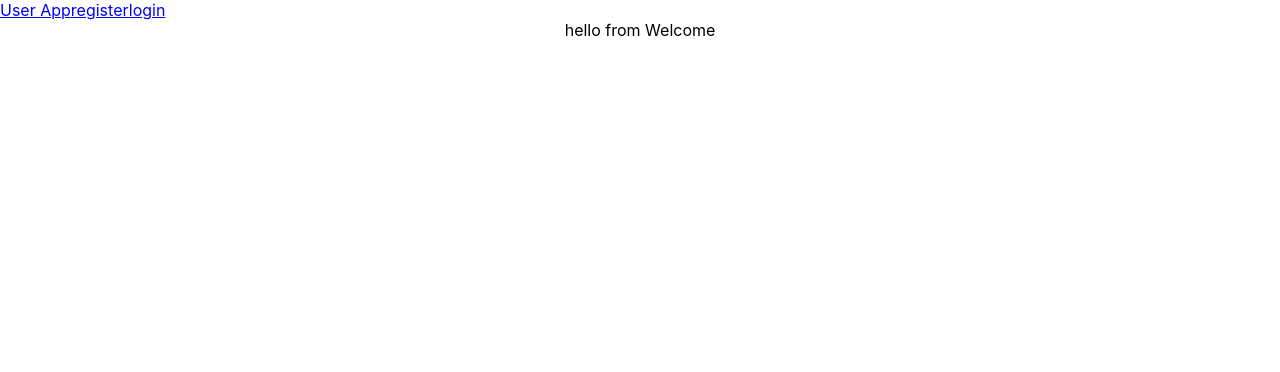
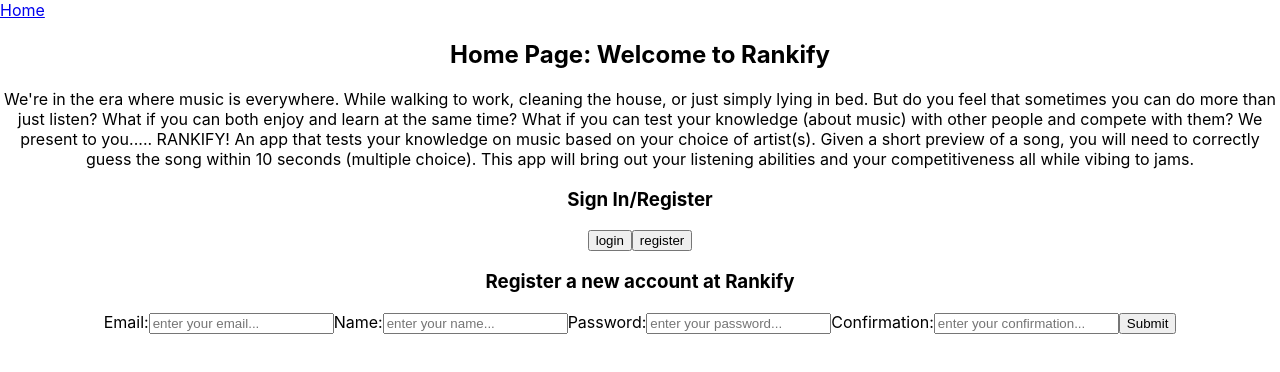
Before and after one commit to nchez/heard-the-wordle-client, a React (Create React App) app: page / in a window 1280 px wide. Shown: the top 372 px of the page. Built offline with nearby package versions, Linux system fonts and the light colour scheme.

Commit message:
stubbed client routes

```diff
--- a/src/App.js
+++ b/src/App.js
@@ -6,10 +6,12 @@
 } from 'react-router-dom'
 import './App.css';
 import Navbar from './components/layout/Navbar'
-import Login from './components/pages/Login'
-import Welcome from './components/pages/Welcome'
-import Register from './components/pages/Register'
+// import Login from './components/Login'
+import Home from './components/pages/Home'
+// import Register from './components/Register'
 import Profile from './components/pages/Profile'
+import Search from './components/pages/Search';
+import Game from './components/pages/Game';
 import { useState, useEffect } from 'react';
 import jwt_decode from 'jwt-decode'
 
@@ -41,29 +43,40 @@
         <Routes>
           <Route
             path='/'
-            element={<Welcome />}
+            element={<Home currentUser={currentUser} setCurrentUser={setCurrentUser}/>}
           />
 
-          <Route
+
+          {/* <Route
             path="/login"
             element={<Login currentUser={currentUser} setCurrentUser={setCurrentUser} />}
-          />
+          /> */}
          {/*
           <Route
-            path="/profile"
-            element={<Profile />}
+          path="/profile"
+          element={<Profile />}
           />
-          */}
+        */}
 
           <Route
             path="/profile"
             element={currentUser ? <Profile  currentUser={currentUser} /> : <Navigate to="/login" />}
           />
 
-          <Route
+          < Route
+            path="/search"
+            element ={<Search />}
+          />
+
+          < Route
+            path="/game"
+            element ={<Game />}
+          />
+
+          {/* <Route
             path="/register"
             element={<Register currentUser={currentUser} setCurrentUser={setCurrentUser} />}
-          />
+          /> */}
 
         </Routes>
       </div>
--- a/src/components/pages/Register.jsx
+++ b/src/components/Register.jsx
@@ -45,7 +45,7 @@
 
   return (
     <div>
-      <h3>Become a User @ User App!</h3>
+      <h3>Register a new account at Rankify</h3>
 
       <p>{msg}</p>
 
--- a/src/components/layout/Navbar.jsx
+++ b/src/components/layout/Navbar.jsx
@@ -7,28 +7,30 @@
       {/* if the user is loggerd in..... */}
       <Link to="/">
         {/* todo: app function to logout */}
-        <span onClick={handleLogout}>log out</span>
+        <span onClick={handleLogout}>Log out</span>
       </Link>
 
       <Link to="/profile">Profile</Link>
+
+      <Link to="/search">Search</Link>
     </>
   )
 
   // if the user is logged out
-  const loggedOut = (
-    <>
-      {/* if the user in logged out..... */}
-      <Link to="/register">register</Link>
+  // const loggedOut = (
+  //   <>
+  //     {/* if the user in logged out..... */}
+  //     <Link to="/register">register</Link>
 
-      <Link to="/login">login</Link>
-    </>
-  )
+  //     <Link to="/login">login</Link>
+  //   </>
+  // )
 
   return (
     <nav>
-      <Link to="/">User App</Link>
+      <Link to="/">Home</Link>
 
-      {currentUser ? loggedIn : loggedOut}
+      {currentUser ? loggedIn : ''}
     </nav>
   )
 }
--- /dev/null
+++ b/src/components/pages/Game.jsx
@@ -0,0 +1,18 @@
+export default function Game() {
+    return (
+        <div>
+            <h2>Game Page</h2>
+
+            <h5>Timer: 30 seconds</h5>
+
+            <h3>Song Playing Widget</h3>
+
+            <ol>
+                <li>Song choice 1</li>
+                <li>Song choice 2</li>
+                <li>Song choice 3</li>
+                <li>Song choice 4</li>
+            </ol>
+        </div>
+    )
+}
--- /dev/null
+++ b/src/components/pages/Home.jsx
@@ -0,0 +1,33 @@
+import Login from '../Login'
+import Register from '../Register'
+import { useState } from 'react'
+
+export default function Home({ currentUser, setCurrentUser }) {
+  const [login, setLogin] = useState('register')
+
+  const handleClick = e => {
+    e.preventDefault()
+    console.log('testing', e.target.value)
+    setLogin(e.target.value)
+  }
+
+  return (
+    <div>
+      <h2>Home Page: Welcome to Rankify</h2>
+
+      <p>We're in the era where music is everywhere. While walking to work, cleaning the house, or just simply lying in bed. But do you feel that sometimes you can do more than just listen? What if you can both enjoy and learn at the same time? What if you can test your knowledge (about music) with other people and compete with them? We present to you..... RANKIFY! An app that tests your knowledge on music based on your choice of artist(s). Given a short preview of a song, you will need to correctly guess the song within 10 seconds (multiple choice). This app will bring out your listening abilities and your competitiveness all while vibing to jams.</p>
+
+      <h3>Sign In/Register</h3>
+
+      <input onClick={handleClick} type="button" value="login" />
+      <input onClick={handleClick} type="button" value="register" />
+
+      {
+        login === 'register' ?
+          <Register currentUser={currentUser} setCurrentUser={setCurrentUser}/> :
+          <Login currentUser={currentUser} setCurrentUser={setCurrentUser}/>
+      }
+
+    </div>
+  )
+}
--- a/src/components/pages/Profile.jsx
+++ b/src/components/pages/Profile.jsx
@@ -37,6 +37,18 @@
       <h4>The message from the auth locked route is:</h4>
 
       <h6>{msg}</h6>
+
+      <div>
+        <h2>Game History</h2>
+
+        <ul>
+          <li>Score: 9/10</li>
+          <li>Score: 4/10</li>
+          <li>Score: 5/10</li>
+          <li>Score: 6/10</li>
+        </ul>
+
+      </div>
     </div>
   )
 }
--- /dev/null
+++ b/src/components/pages/Search.jsx
@@ -0,0 +1,30 @@
+import { useState } from "react"
+import { Link } from "react-router-dom"
+
+export default function Search() {
+    const [search, setSearch] = useState('')
+
+    return(
+        <div>
+            <h1>Search Page</h1>
+            <label htmlFor="search">Search:</label>
+            <input
+                type="text"
+                id="search"
+                placeholder="enter your search here"
+                onChange={e => setSearch(e.target.value)
+            }
+            />
+
+            <h3>Search Results</h3>
+            <ul>
+                <li>Drake</li>
+                <li>Dua Lipa</li>
+                <li>Wu-Tang Clan</li>
+                <li>Parquet Courts</li>
+            </ul>
+
+            <Link to="/game"><input type="button" value="Start Game" /></Link>
+        </div>
+    )
+}
--- a/src/components/pages/Welcome.jsx
+++ /dev/null
@@ -1,7 +0,0 @@
-export default function Welcome() {
-  return (
-    <div>
-      hello from Welcome
-    </div>
-  )
-}
```
Also changed, not shown: src/components/Login.jsx (renamed from src/components/pages/Login.jsx).
